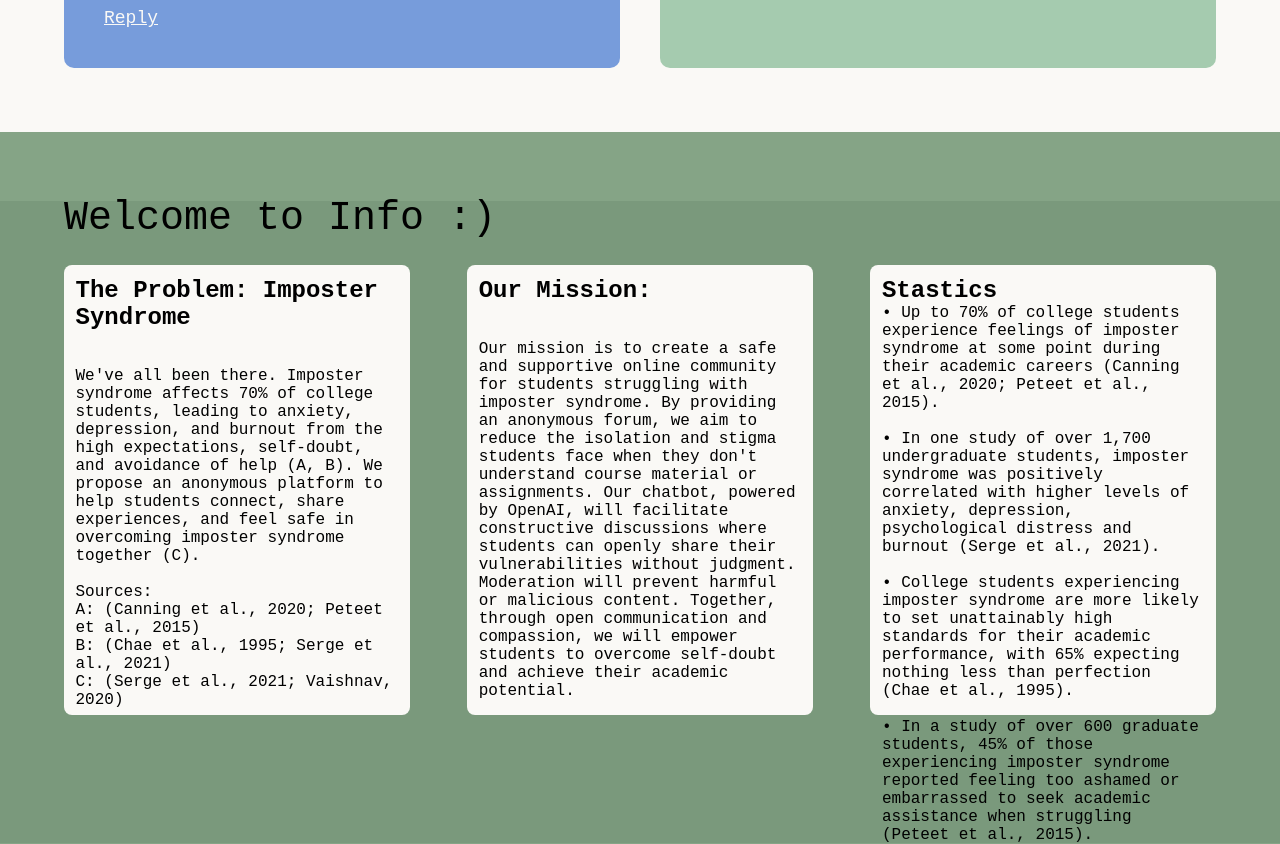
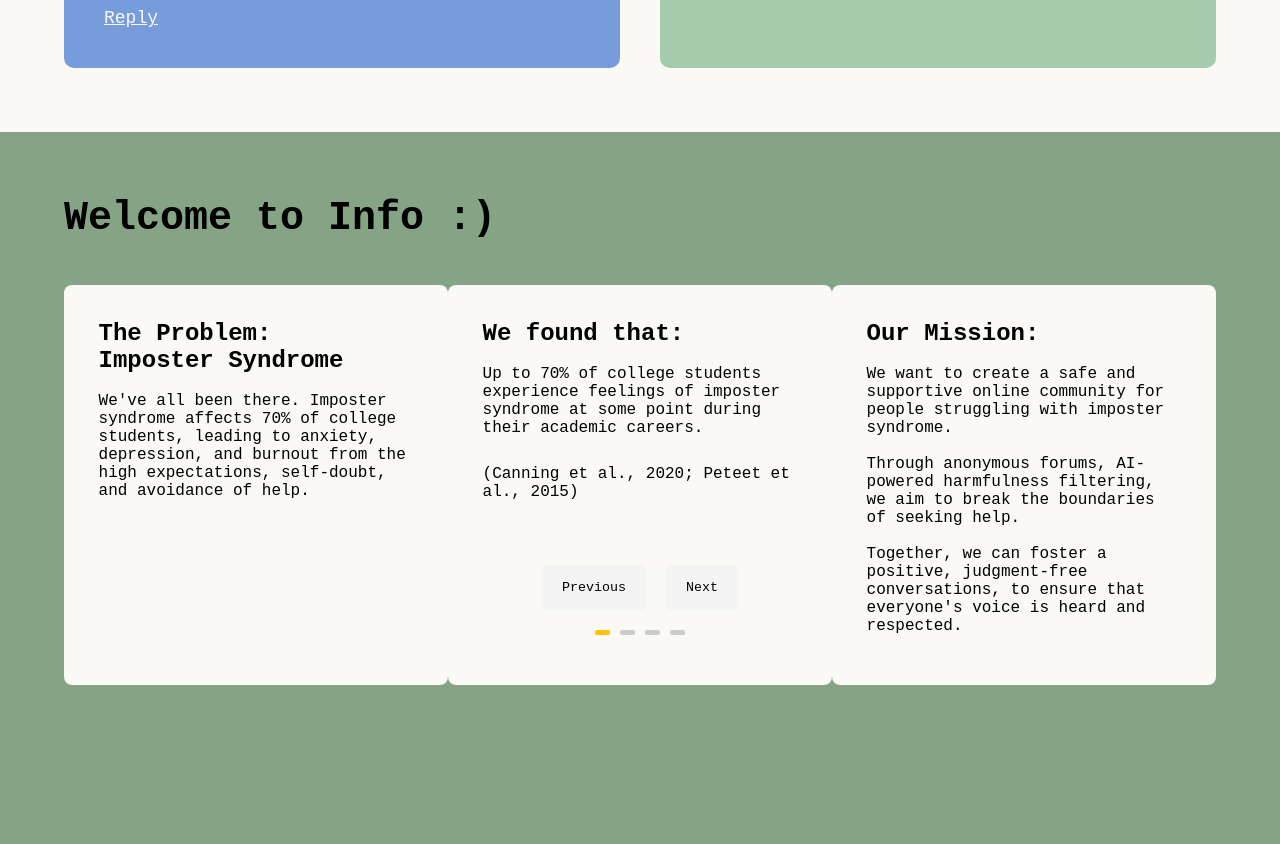
Before and after one commit to nguyenv119/treehouse, a React (Vite) app in the folder frontend/: page / in a window 1280 px wide. Shown: the part 1780-2624 px from the top of the page. After the commit the page ends 2593 px from the top, so only its background shows below. Built offline with nearby package versions, Linux system fonts and the light colour scheme.

Commit message:
added carousel, change name

```diff
--- a/frontend/package.json
+++ b/frontend/package.json
@@ -16,6 +16,8 @@
     "@fortawesome/fontawesome-svg-core": "^6.4.2",
     "@fortawesome/free-solid-svg-icons": "^6.4.2",
     "@mui/material": "^5.14.12",
+    "boostrap": "^2.0.0",
+    "bootstrap": "^5.3.2",
     "react": "^18.2.0",
     "react-dom": "^18.2.0",
     "react-draggable": "^4.4.6",
--- a/frontend/src/App.css
+++ b/frontend/src/App.css
@@ -3,7 +3,6 @@
     padding: 0;
     font-family: 'DM Mono', monospace;
     box-sizing: border-box;
-
 }
 
 html{
@@ -11,9 +10,7 @@ html{
 }
 
 body{
-	background-color: 	#85a486;
-	/* background-color: 	#7a997c; */
-
+	background-color: #85a486;
 }
 
 /* ----------------- Landing Page ----------------- */
--- a/frontend/src/App.tsx
+++ b/frontend/src/App.tsx
@@ -6,6 +6,7 @@ import Cards from './components/Cards'
 import Header from './components/Header'
 import Info from './components/Info'
 import ScrollToHashElement from './components/ScrollToHashElement'
+
 
 import videoFile from './assets/Swing.mp4';
 
@@ -33,14 +34,18 @@ function App() {
 			<Header />
 			<div className="hero" id='home'>
 				<div className="container">
-					<h1 className="logo">UBelong</h1>
+					<div>
+						<h1 className="logo">
+							SafeSpace
+						</h1>
+					</div>
 					<p>A space where you</p>
 					<p>_ feel safe expressing your emotions</p>
 					<p className='last'>_ other people relate to you</p>
 					<a href="#info" className='learnMore'>Learn more....</a>
 				</div>
 				<button className="arrowContainer" onClick={handleClick}>
-					<p>Join a safe space</p>
+					<p>Join a Safe Space</p>
 					<HiArrowSmDown className="arrow" />
 				</button>
 
--- a/frontend/src/components/Cards.module.css
+++ b/frontend/src/components/Cards.module.css
@@ -4,7 +4,7 @@
 }
 .title{
 	font-size: 40px;
-	font-weight: 500;
+	/* font-weight: 500; */
 	margin-left: 5%;
     margin-bottom: 3%;;
 }
--- a/frontend/src/components/Cards.tsx
+++ b/frontend/src/components/Cards.tsx
@@ -6,8 +6,6 @@ import { AiFillHome } from 'react-icons/ai';
 import { FaUserFriends } from 'react-icons/fa';
 import { GiSuitcase } from 'react-icons/gi';
 import { BsQuestionLg } from 'react-icons/bs';
-
-
 
 export default function Cards() {
 	const navigate = useNavigate();
--- a/frontend/src/components/Header.module.css
+++ b/frontend/src/components/Header.module.css
@@ -4,11 +4,10 @@
 }
 
 .container {
-    padding: 10px 10%;
+    padding: 7px 10%;
     top: 10px;
     right: 0%;
     position: fixed;
-
 }
 
 .navContainer {
@@ -48,3 +47,7 @@ nav ul li a::after {
 nav ul li a:hover::after {
     width: 100%;
 }
+
+.scrolledHeader {
+    background-color: #333;
+  }
--- a/frontend/src/components/Header.tsx
+++ b/frontend/src/components/Header.tsx
@@ -1,22 +1,40 @@
-import styles from './Header.module.css'
-// import { Link } from 'react-router-dom'
+import { useEffect, useState } from 'react';
+import styles from './Header.module.css';
 
 export default function Header() {
+  const [scrolled, setScrolled] = useState(false);
+
+  useEffect(() => {
+    /** Function to handle the scroll event */
+    const handleScroll = () => {
+      if (window.scrollY > 20) {
+        /** Add a condition for when to change the background color */
+        setScrolled(true);
+      } else setScrolled(false);
+    };
+
+    /** Add a scroll event listener */
+    window.addEventListener('scroll', handleScroll);
+
+    /** Remove the event listener when the component unmounts */
+    return () => {
+      window.removeEventListener('scroll', handleScroll);
+    };
+  }, []);
+
+  const headerClass = `${styles.header} ${scrolled ? styles.scrolledHeader : ''}`;
+
   return (
-		<>
-			<div className={styles.header}>
+    <div className={headerClass}>
       <div className={styles.container}>
         <nav className={styles.navContainer}>
           <ul id="sidemenu">
-							{/* <Link to="#home">Home</Link> */}
-							<li><a href="#home" >Home</a></li>
-							<li><a href="#spaces">Spaces</a></li>
-							<li><a href="#info">Info</a></li>
-							<li><a href="#help">Help</a></li>
+            <li className={styles.navItem}><a href="#home">Home</a></li>
+            <li className={styles.navItem}><a href="#spaces">Spaces</a></li>
+            <li className={styles.navItem}><a href="#info">Info</a></li>
           </ul>
         </nav>
       </div>
     </div>
-		</>
-	)
+  );
 }
--- a/frontend/src/components/Info.module.css
+++ b/frontend/src/components/Info.module.css
@@ -2,28 +2,72 @@
 	display: flex;
 	justify-content: space-between;
 	align-items: flex-start;
-	background-color: #7a997c;
 	padding: 5%;
 	padding-bottom: 10%;
   }
 
   .title{
 	font-size: 40px;
-	font-weight: 500;
-	padding-top: 5%;
+	/* font-weight: 500; */
+	/* padding-top: 5%; */
+	margin-top: 5%;
 	margin-left: 5%;
-	margin-bottom: -40px;
+	margin-bottom: -20px;
 }
 
   .section {
-	width: 30%; /* Adjust the width as needed */
-	height: 450px;
+	width: 400px; /* Adjust the width as needed */
+	height: 400px;
 	background-color: #FAF9F6	;
 	box-sizing: border-box;
-	padding: 1%;
+	padding: 3%;
 	border-radius: 8px;
   }
 
-  .indent {
-	padding-left: 2%;
+  .carousel-item {
+	height: 400px; /* Or whatever height you prefer */
+	display: flex;
+	align-items: center; /* This will vertically center the content within each slide */
   }
+
+  .info {
+	height: 200px;
+  }
+
+  .buttonGroup {
+    display: flex;
+    justify-content: center;
+    gap: 20px;
+    margin-top: 0px;
+}
+
+.prevButton, .nextButton {
+    padding: 15px 20px;
+    background-color: #f4f4f4;
+    border: none;
+    border-radius: 5px;
+    cursor: pointer;
+    transition: background-color 0.3s;
+}
+
+.prevButton:hover, .nextButton:hover {
+    background-color: #FFC300;
+}
+
+.indicators {
+    display: flex;
+    justify-content: center;
+    gap: 10px;
+    margin-top: 20px;
+}
+
+.indicator, .activeIndicator {
+    width: 15px;
+    height: 5px;
+    background-color: #ccc;
+    border-radius: 2px;
+}
+
+.activeIndicator {
+    background-color: #FFC300;
+}
--- a/frontend/src/components/Info.tsx
+++ b/frontend/src/components/Info.tsx
@@ -1,58 +1,71 @@
+import { useState } from 'react';
 import styles from './Info.module.css';
 
 export default function Info() {
-  return (
-    <>
-	<h1 id='info' className={styles.title}>Welcome to Info :)</h1>
+    const [currentIndex, setCurrentIndex] = useState(0);
 
-	  <div className={styles.container}>
-        <div className={styles.section}>
-        	<h2>The Problem: Imposter Syndrome</h2>
-          	<p><br></br><br></br>We've all been there. Imposter syndrome affects 70% of college students,
-			leading to anxiety, depression, and burnout from the high expectations, self-doubt,
-			and avoidance of help (A, B). We propose an anonymous platform to help students connect,
-			share experiences, and feel safe in overcoming imposter syndrome together (C).
+    const slides = [
+        "Up to 70% of college students experience feelings of imposter syndrome at some point during their academic careers.",
+        "In one study of over 1,700 undergraduate students, imposter syndrome was positively correlated with higher levels of anxiety, depression, psychological distress and burnout.",
+        "College students experiencing imposter syndrome are more likely to set unattainably high standards for their academic performance, with 65% expecting nothing less than perfection.",
+        "In a study of over 600 graduate students, 45% of those experiencing imposter syndrome reported feeling too ashamed or embarrassed to seek academic assistance when struggling."
+    ];
+    const references = [
+        "(Canning et al., 2020; Peteet et al., 2015)",
+        "(Serge et al., 2021).",
+        "(Chae et al., 1995).",
+        "(Peteet et al., 2015)."
+    ];
 
-			  <br></br>
-			  <br></br>
-			Sources:<br></br>
-				A: (Canning et al., 2020; Peteet et al., 2015)<br></br>
-				B: (Chae et al., 1995; Serge et al., 2021)<br></br>
-				C: (Serge et al., 2021; Vaishnav, 2020)
-</p>
-        </div>
-        <div className={styles.section}>
-          	<h2>Our Mission:</h2>
-          	<p><br></br><br></br>
-			Our mission is to create a safe and supportive online
-			community for students struggling with imposter syndrome.
+    const nextSlide = () => {
+        setCurrentIndex((prevIndex) => (prevIndex + 1) % slides.length);
+    };
 
-			By providing an anonymous forum, we aim to reduce the isolation and stigma students
-			face when they don't understand course material or assignments.
+    const prevSlide = () => {
+        setCurrentIndex((prevIndex) => (prevIndex - 1 + slides.length) % slides.length);
+    };
 
-			Our chatbot, powered by OpenAI, will facilitate constructive discussions where students can
-			openly share their vulnerabilities without judgment.
+    return (
+        <>
+            <h1 className={styles.title}>Welcome to Info :) </h1>
+            <div className={styles.container}>
 
-			Moderation will prevent harmful or malicious content.
+                <div className={styles.section}>
+                    <h2>The Problem: <br />Imposter Syndrome</h2><br></br>
+                    <p>We've all been there. Imposter syndrome affects 70% of college students, leading to anxiety, depression, and burnout from the high expectations, self-doubt, and avoidance of help.</p>
+                </div>
 
-			Together, through open communication and compassion,
-			we will empower students to overcome self-doubt and achieve their academic potential.</p>
-        </div>
-        <div className={styles.section}>
-          	<h2>Stastics</h2>
-          	<p>
-			  	• Up to 70% of college students experience feelings of imposter syndrome at some point during their academic careers (Canning et al., 2020; Peteet et al., 2015).
-				<br></br>
-				<br></br>
-				• In one study of over 1,700 undergraduate students, imposter syndrome was positively correlated with higher levels of anxiety, depression, psychological distress and burnout (Serge et al., 2021).
-				<br></br>
-				<br></br>
-				• College students experiencing imposter syndrome are more likely to set unattainably high standards for their academic performance, with 65% expecting nothing less than perfection (Chae et al., 1995).
-				<br></br>
-				<br></br>
-				• In a study of over 600 graduate students, 45% of those experiencing imposter syndrome reported feeling too ashamed or embarrassed to seek academic assistance when struggling (Peteet et al., 2015).</p>
-        </div>
-      </div>
-    </>
-  );
+				<div className={styles.section}>
+                    <h2>We found that:</h2><br></br>
+                    <div className={styles.info}>
+						<p>{slides[currentIndex]}</p><br></br>
+						<p>{references[currentIndex]}</p>
+					</div>
+
+                    <div className={styles.buttonGroup}>
+                        <button className={styles.prevButton} onClick={prevSlide}>Previous</button>
+                        <button className={styles.nextButton} onClick={nextSlide}>Next</button>
+                    </div>
+
+                    <div className={styles.indicators}>
+                        {slides.map((slide, index) => (
+                            <span key={index} className={currentIndex === index ? styles.activeIndicator : styles.indicator}></span>
+                        ))}
+                    </div>
+
+                </div>
+
+                <div className={styles.section}>
+                    <h2>Our Mission:</h2><br></br>
+                    <p>
+                        <ul>
+                            We want to create a safe and supportive online community for people struggling with imposter syndrome.<br></br><br></br>
+                            Through anonymous forums, AI-powered harmfulness filtering, we aim to break the boundaries of seeking help.<br></br><br></br>
+                            Together, we can foster a positive, judgment-free conversations, to ensure that everyone's voice is heard and respected.
+                        </ul>
+                    </p>
+                </div>
+            </div>
+        </>
+    );
 }
--- a/frontend/src/index.css
+++ b/frontend/src/index.css
@@ -1,5 +1,9 @@
 :root {
  */
+}
+
+body {
+	background-color: #85a486;
 }
 
 ::-webkit-scrollbar {
```
Also changed, not shown: 2 other files (tests, documents, lock files or other folders). Lines whose indentation alone changed are shown as unchanged.
